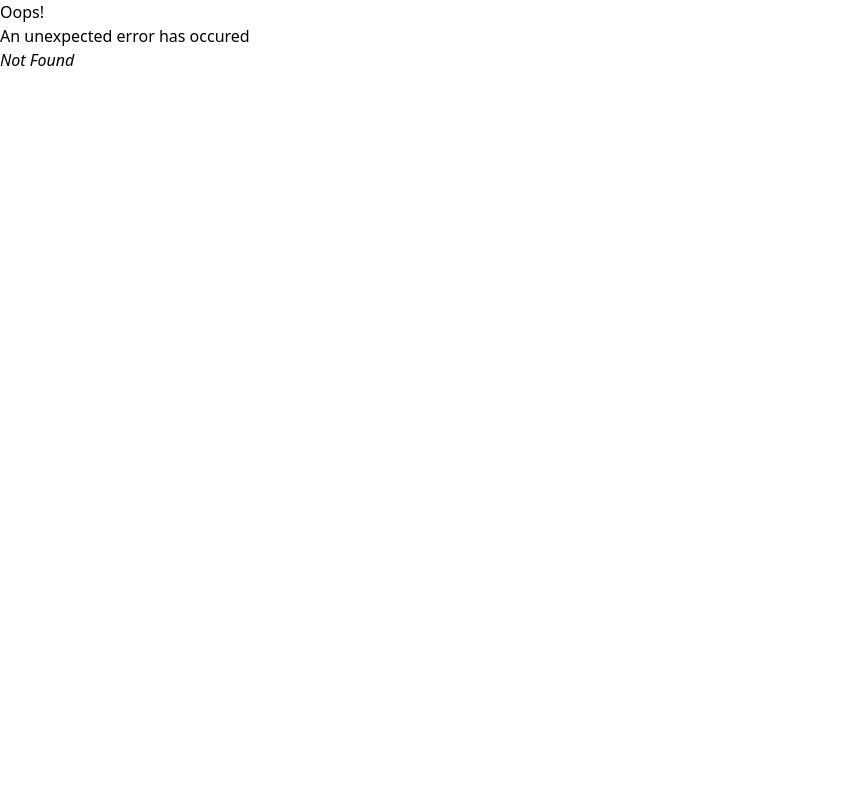
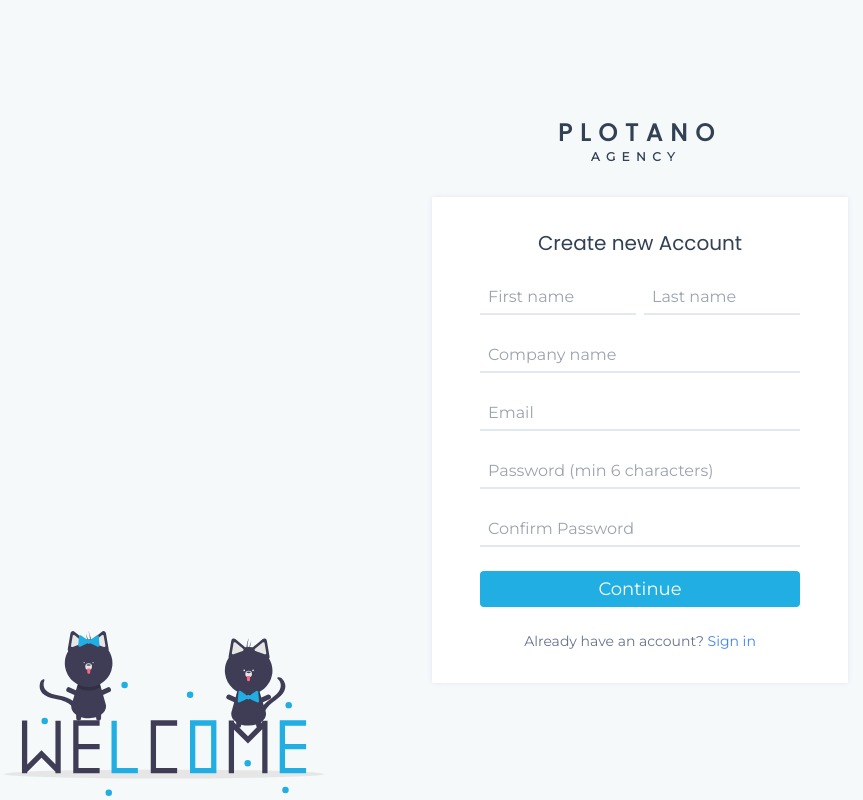
Before and after one commit to napstar-420/Plotano-CRM, a React (Vite) app: page /sign-up/admin in a window 1280 px wide. Before the commit this address had no page. Shown: the whole page, without its empty margins (0-863 px from the left). Built offline with nearby package versions, Linux system fonts and the light colour scheme.

Commit message:
create sign-up page

```diff
--- a/package.json
+++ b/package.json
@@ -4,7 +4,7 @@
   "version": "0.0.0",
   "type": "module",
   "scripts": {
-    "dev": "vite",
+    "dev": "vite --host",
     "build": "vite build",
     "preview": "vite preview"
   },
--- a/src/index.css
+++ b/src/index.css
@@ -1,3 +1,9 @@
 @tailwind base;
 @tailwind components;
 @tailwind utilities;
+
+@layer components {
+    .form-control {
+        @apply border-b-2 border-b-slate-200 px-2 py-1 outline-none transition-colors font-subHeading valid:border-b-green-400 invalid:focus:border-b-red-400 w-full
+    }
+}
--- a/src/main.jsx
+++ b/src/main.jsx
@@ -9,15 +9,23 @@ import {
 import './index.css';
 import Root from './routes/root.jsx';
 import Login from './routes/login.jsx';
+import SignUp from './routes/sign_up.jsx';
 import ErrorPage from './errorPage.jsx';
 
 const router = createBrowserRouter(
   createRoutesFromElements(
     <Route path='/' errorElement={<ErrorPage />}>
       <Route index element={<Root />}/>
-      <Route path='/login/admin' element={<Login />} />
-      <Route path='/login/client' element={<Login />} />
-      <Route path='/login/staff' element={<Login />} />
+      <Route path='login'>
+        <Route path='admin' element={<Login type={'admin'}/>} />
+        <Route path='client' element={<Login type={'client'}/>} />
+        <Route path='staff' element={<Login type={'staff'}/>} />
+      </Route>
+      <Route path='sign-up'>
+        <Route path='admin' element={<SignUp type={'admin'}/>}/>
+        <Route path='client' element={<SignUp type={'client'}/>}/>
+        <Route path='staff' element={<SignUp type={'staff'}/>}/>
+      </Route>
     </Route>
   )
 );
--- a/src/routes/login.jsx
+++ b/src/routes/login.jsx
@@ -1,10 +1,16 @@
 import React from 'react';
+import PropTypes from 'prop-types';
 import { Form } from 'react-router-dom';
+import LoginSvg from '../assets/login_svg.svg';
 
-function Login() {
+function Login(props) {
+  const { type } = props;
   return (
-    <div className='bg-[#f5f9fa] w-full min-h-screen grid place-items-center px-8 py-8'>
-      <div className='w-full sm:w-max'>
+    <div className='bg-[#f5f9fa] w-full min-h-screen grid place-items-center px-4 sm:px-8 py-8'>
+      <div className='hidden sm:block absolute bottom-0 left-0 z-0 w-[clamp(250px,_25%,_25%)]'>
+        <img src={LoginSvg} alt='' className='w-full' />
+      </div>
+      <div className='w-full sm:w-max z-10'>
         <div className='text-center mb-8'>
           <h1 className='font-heading text-2xl font-bold text-slate-700 tracking-[0.5rem]'>
             PLOTANO
@@ -13,34 +19,55 @@ function Login() {
             AGENCY
           </p>
         </div>
-        <div className='bg-white py-8 px-12 shadow-[0px_0px_5px] w-full shadow-slate-200'>
-          <Form className='grid sm:w-80 gap-6'>
+        <div className='bg-white py-8 px-4 sm:px-12 shadow-[0px_0px_5px] w-full shadow-slate-200'>
+          <Form className='grid w-full sm:w-80 gap-6'>
             <h2 className='text-center font-heading text-xl text-slate-700'>
               Sign in to your account
             </h2>
             <input
               type='email'
-              className='border-b-2 border-b-slate-200 px-2 py-1 outline-none focus:border-b-slate-500 transition-colors font-subHeading'
+              className='form-control'
               name='email'
               id='email'
               placeholder='Email'
+              required
             />
             <input
               type='password'
               name='password'
-              className='border-b-2 border-b-slate-200 px-2 py-1 outline-none focus:border-b-slate-500 transition-colors font-subHeading'
+              className='form-control'
               id='password'
               placeholder='Password'
+              minLength={6}
+              required
             />
             <div className=''>
               <input type='checkbox' name='remember' id='remember' />
-              <label htmlFor='remember' className='ml-1 font-subHeading text-slate-500'>Remember me</label>
+              <label
+                htmlFor='remember'
+                className='ml-1 font-subHeading text-slate-500 cursor-pointer'
+                style={{ userSelect: 'none' }}
+              >
+                Remember me
+              </label>
             </div>
-            <a href='/forgot-password' className='w-max justify-self-end text-right text-sm font-subHeading text-slate-500'>Forgot Password</a>
-            <button type='submit' className='bg-[#21aee3] hover:bg-[#1395c4] text-white text-lg font-subHeading py-1 px-4 rounded transition-colors'>Continue</button>
+            <a
+              href='/forgot-password'
+              className='w-max justify-self-end text-right text-sm font-subHeading text-slate-500'
+            >
+              Forgot Password
+            </a>
+            <button
+              type='submit'
+              className='bg-[#21aee3] hover:bg-[#1395c4] outline-offset-2 focus:outline-blue-300 text-white text-lg font-subHeading py-1 px-4 rounded transition-colors'
+            >
+              Continue
+            </button>
             <h3 className='text-center text-sm font-subHeading text-slate-500'>
               Don&#39;t have an account?&nbsp;
-              <a href='/signup' className='text-blue-500'>Sign up</a>
+              <a href={`/sign-up/${type}`} className='text-blue-500'>
+                Sign up
+              </a>
             </h3>
           </Form>
         </div>
@@ -50,3 +77,7 @@ function Login() {
 }
 
 export default Login;
+
+Login.propTypes = {
+  type: PropTypes.string,
+}
--- /dev/null
+++ b/src/routes/sign_up.jsx
@@ -0,0 +1,101 @@
+import React from 'react';
+import PropTypes from 'prop-types';
+import { Form } from 'react-router-dom';
+import SignUpSvg from '../assets/sign-up-svg.svg';
+
+function SignUp({ type }) {
+  return (
+    <div className='bg-[#f5f9fa] w-full min-h-screen grid place-items-center px-4 sm:px-8 py-8'>
+    <div className='hidden sm:block absolute bottom-1 left-1 z-0 w-[clamp(250px,_25%,_25%)]'>
+        <img src={SignUpSvg} alt='' className='w-full' />
+      </div>
+      <div className='w-full sm:w-max z-10'>
+        <div className='text-center mb-8'>
+          <h1 className='font-heading text-2xl font-bold text-slate-700 tracking-[0.5rem]'>
+            PLOTANO
+          </h1>
+          <p className='font-subHeading tracking-[0.4rem] text-slate-700 text-xs relative right-1 font-semibold'>
+            AGENCY
+          </p>
+        </div>
+        <div className='bg-white py-8 px-4 sm:px-12 shadow-[0px_0px_5px] w-full shadow-slate-200'>
+          <Form className='grid w-full sm:w-80 gap-6'>
+            <h2 className='text-center font-heading text-xl text-slate-700'>
+              Create new Account
+            </h2>
+            <div className='grid sm:grid-cols-2 gap-6 sm:gap-2'>
+              <input
+                type='text'
+                className='form-control'
+                name='fname'
+                id='fname'
+                placeholder='First name'
+                required
+              />
+              <input
+                type='text'
+                name='lname'
+                className='form-control'
+                id='lname'
+                placeholder='Last name'
+                required
+              />
+            </div>
+            <input
+                type='text'
+                name='companyName'
+                className='form-control'
+                id='companyName'
+                placeholder='Company name'
+                required
+              />
+            <input
+                type='email'
+                className='form-control'
+                name='email'
+                id='email'
+                placeholder='Email'
+                required
+              />
+              <input
+                type='password'
+                name='password'
+                className='form-control'
+                id='password'
+                minLength="6"
+                placeholder='Password (min 6 characters)'
+                required
+              />
+              <input
+                type='password'
+                name='confirm_password'
+                className='form-control'
+                id='confirm_password'
+                minLength="6"
+                placeholder='Confirm Password'
+                required
+              />
+            <button
+              type='submit'
+              className='bg-[#21aee3] hover:bg-[#1395c4] outline-offset-2 focus:outline-blue-300 text-white text-lg font-subHeading py-1 px-4 rounded transition-colors'
+            >
+              Continue
+            </button>
+            <h3 className='text-center text-sm font-subHeading text-slate-500'>
+              Already have an account?&nbsp;
+              <a href={`/login/${type}`} className='text-blue-500'>
+                Sign in
+              </a>
+            </h3>
+          </Form>
+        </div>
+      </div>
+    </div>
+  );
+}
+
+export default SignUp;
+
+SignUp.propTypes = {
+    type: PropTypes.string,
+}
```
Also changed, not shown: src/assets/login_svg.svg (added), src/assets/sign-up-svg.svg (added).
